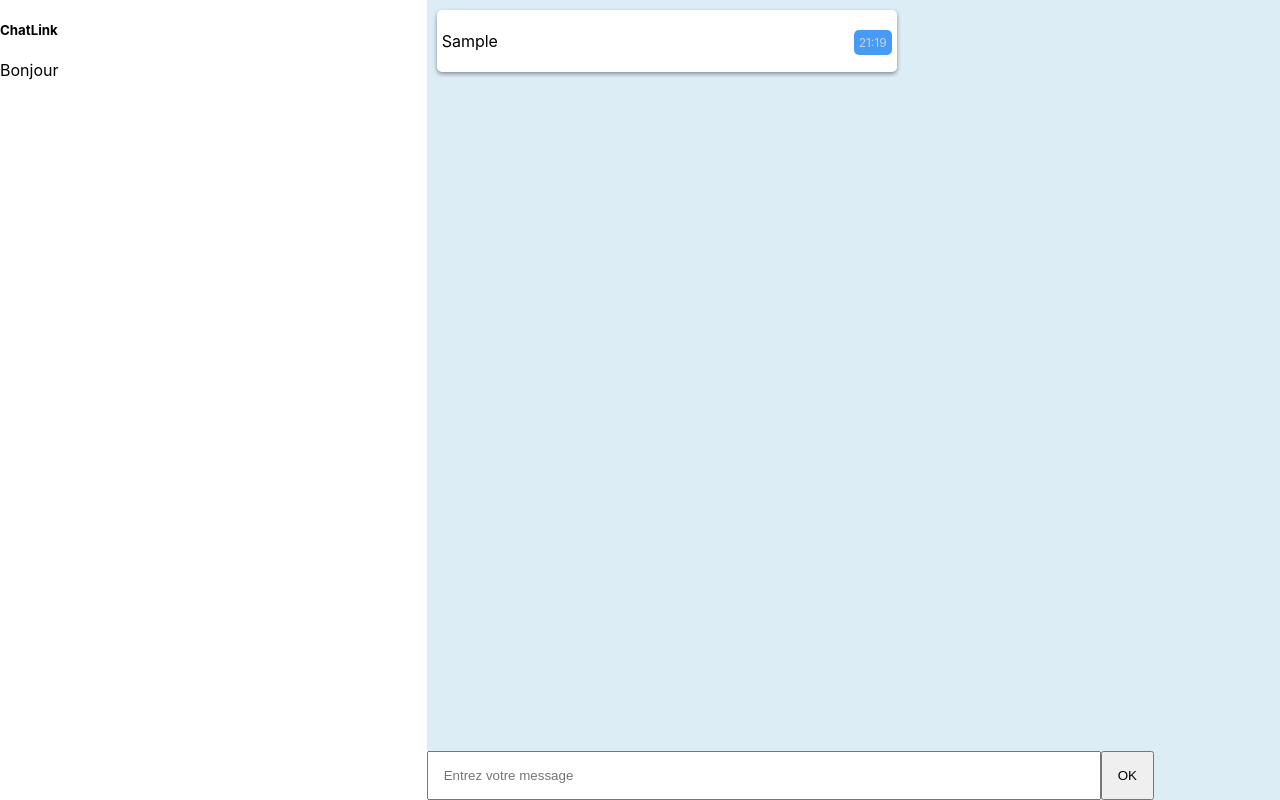
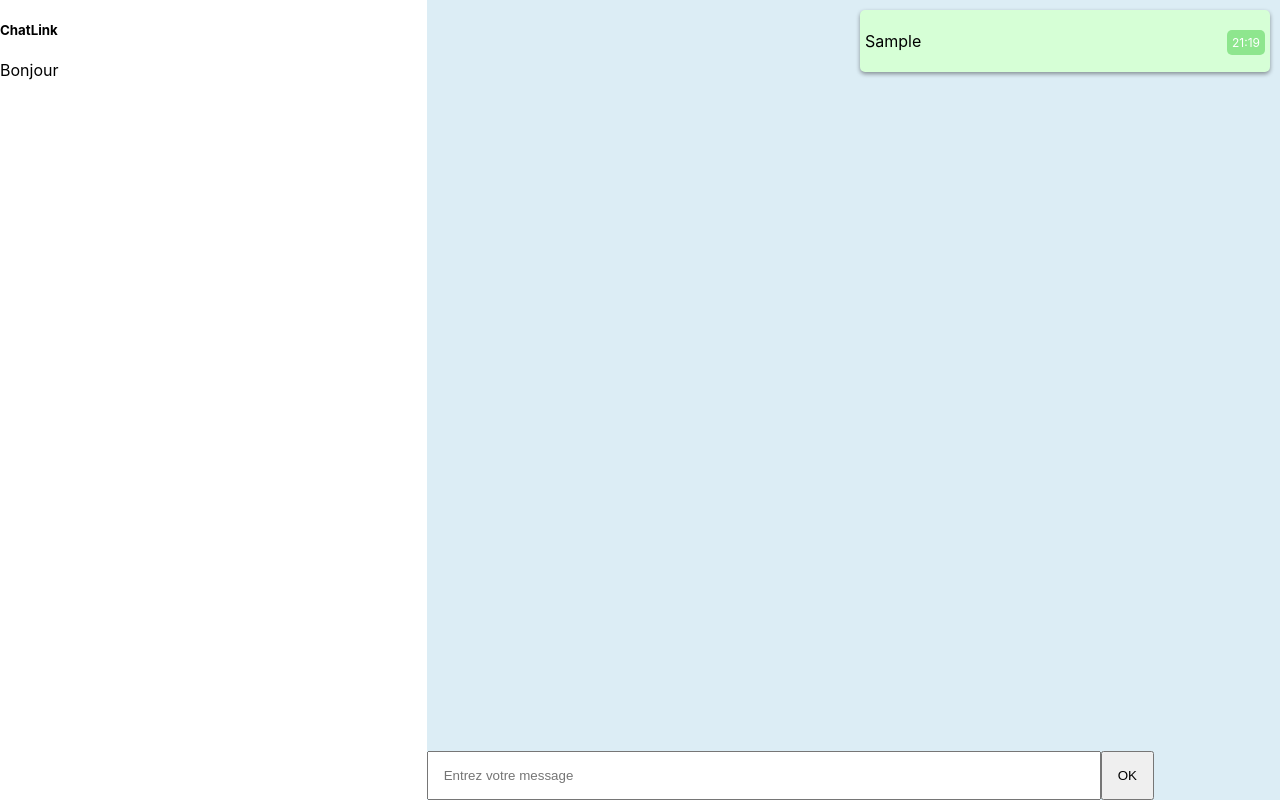
Before and after one commit to OthmaneB-Pro/ChatLink, a React (Create React App) app: page /messaging in a window 1280 px wide. Both pictures are taken after typing "Sample" into the empty fields and a click on the button "OK". Built offline with nearby package versions, Linux system fonts and the light colour scheme.

Commit message:
✨ T04 : Message > Change the appearance based on whether the message is from you or another person.

```diff
--- a/src/components/pages/messaging/Messaging.tsx
+++ b/src/components/pages/messaging/Messaging.tsx
@@ -19,20 +19,4 @@ const MessagingStyled = styled.div`
   .contact {
     background-color: white;
   }
-  .messages {
-    background-color: #dcedf5;
-    display: flex;
-    flex-direction: column;
-
-    form {
-      margin-top: auto;
-      input {
-        padding: 15px;
-        width: 50vw;
-      }
-      button {
-        padding: 15px;
-      }
-    }
-  }
 `;
--- a/src/components/pages/messaging/message/MainMessage.tsx
+++ b/src/components/pages/messaging/message/MainMessage.tsx
@@ -1,33 +1,38 @@
 import { useState } from "react";
 import Message from "../../../reusable-ui/Message";
 import { getCurrentTime } from "../../../../utils/getCurrentTime";
+import { useMessagingStore } from "../../../../store/useMessagingStore";
+import styled from "styled-components";
 
 export default function MainMessage() {
-  const [message, setMessage] = useState<{ text: string; timestamp: string }[]>([]);
+  const [message, setMessage] = useState<{ text: string; timestamp: string }[]>(
+    []
+  );
   const [currentMessage, setCurrentMessage] = useState("");
-  const [modify, setModify] = useState(false)
+  const [modify, setModify] = useState(false);
+  const { sender } = useMessagingStore();
 
   const handleSubmit = (event: React.FormEvent<HTMLFormElement>) => {
     event.preventDefault();
     if (currentMessage.trim() === "") return;
+
     const timestamp = getCurrentTime();
     const newMessage = { text: currentMessage, timestamp };
 
     setMessage([...message, newMessage]);
     setCurrentMessage("");
   };
-  const handleContextMenu = (event : React.MouseEvent) => {
+  const handleContextMenu = (event: React.MouseEvent) => {
     event.preventDefault();
     const result = window.confirm("Voulez-vous modifier ce message ?");
     if (result) {
-      setModify(true)
+      setModify(true);
     }
   };
 
   return (
-    <div className="messages">
-
-        {modify &&
+    <MainMessageStyled>
+      {modify && (
         <form onSubmit={handleSubmit}>
           <input
             type="text"
@@ -37,11 +42,19 @@ export default function MainMessage() {
               setCurrentMessage(event.target.value);
             }}
           />
-            <button type="submit" onClick={()=> setModify(false)}>OK</button>
+          <button type="submit" onClick={() => setModify(false)}>
+            OK
+          </button>
         </form>
-        }
+      )}
       {message.map((message, index) => (
-        <Message label={message.text} key={index} timestamp={message.timestamp} onContextMenu={handleContextMenu} />
+        <Message
+          label={message.text}
+          key={index}
+          timestamp={message.timestamp}
+          className={sender === "Moi" ? "sent" : "received"}
+          onContextMenu={handleContextMenu}
+        />
       ))}
 
       <form onSubmit={handleSubmit}>
@@ -55,6 +68,36 @@ export default function MainMessage() {
         />
         <button type="submit">OK</button>
       </form>
-    </div>
+    </MainMessageStyled>
   );
 }
+
+const MainMessageStyled = styled.div`
+  background-color: #dcedf5;
+  display: flex;
+  flex-direction: column;
+
+  form {
+    margin-top: auto;
+    input {
+      padding: 15px;
+      width: 50vw;
+    }
+    button {
+      padding: 15px;
+    }
+  }
+
+  .sent {
+    background: #d6ffd6;
+    margin-left: auto;
+    width: 400px;
+    .time {
+      background: #8ee68e;
+      color: white;
+    }
+  }
+  .received {
+    background: #7a7ad6;
+  }
+`;
--- a/src/components/reusable-ui/Message.tsx
+++ b/src/components/reusable-ui/Message.tsx
@@ -4,13 +4,15 @@ export default function Message({
   label,
   timestamp,
   onContextMenu,
+  className,
 }: {
   label: string;
   timestamp: string;
+  className : string;
   onContextMenu : (event : React.MouseEvent) => void;
 }) {
   return (
-    <MessageStyled onContextMenu={onContextMenu}>
+    <MessageStyled onContextMenu={onContextMenu} className={className}>
       <p className="text">{label}</p>
       <p className="time">{timestamp}</p>
     </MessageStyled>
@@ -43,4 +45,6 @@ const MessageStyled = styled.div`
     padding: 5px;
     border-radius : 5px;
   }
+
+
 `;
--- a/src/store/useMessagingStore.ts
+++ b/src/store/useMessagingStore.ts
@@ -2,15 +2,15 @@ import { create } from "zustand";
 
 type MessagingType = {
   text: string;
-  sender: string;
+  sender: "Moi" | "Lui";
   timestamp: string;
 
   setUser: (data: Partial<MessagingType>) => void;
 };
 
-export const useUserStore = create<MessagingType>((set) => ({
+export const useMessagingStore = create<MessagingType>((set) => ({
   text: "",
-  sender: "",
+  sender: "Moi",
   timestamp: "",
   setUser: (data) => set((state) => ({ ...state, ...data })),
 }));
```
Lines whose indentation alone changed are shown as unchanged.
